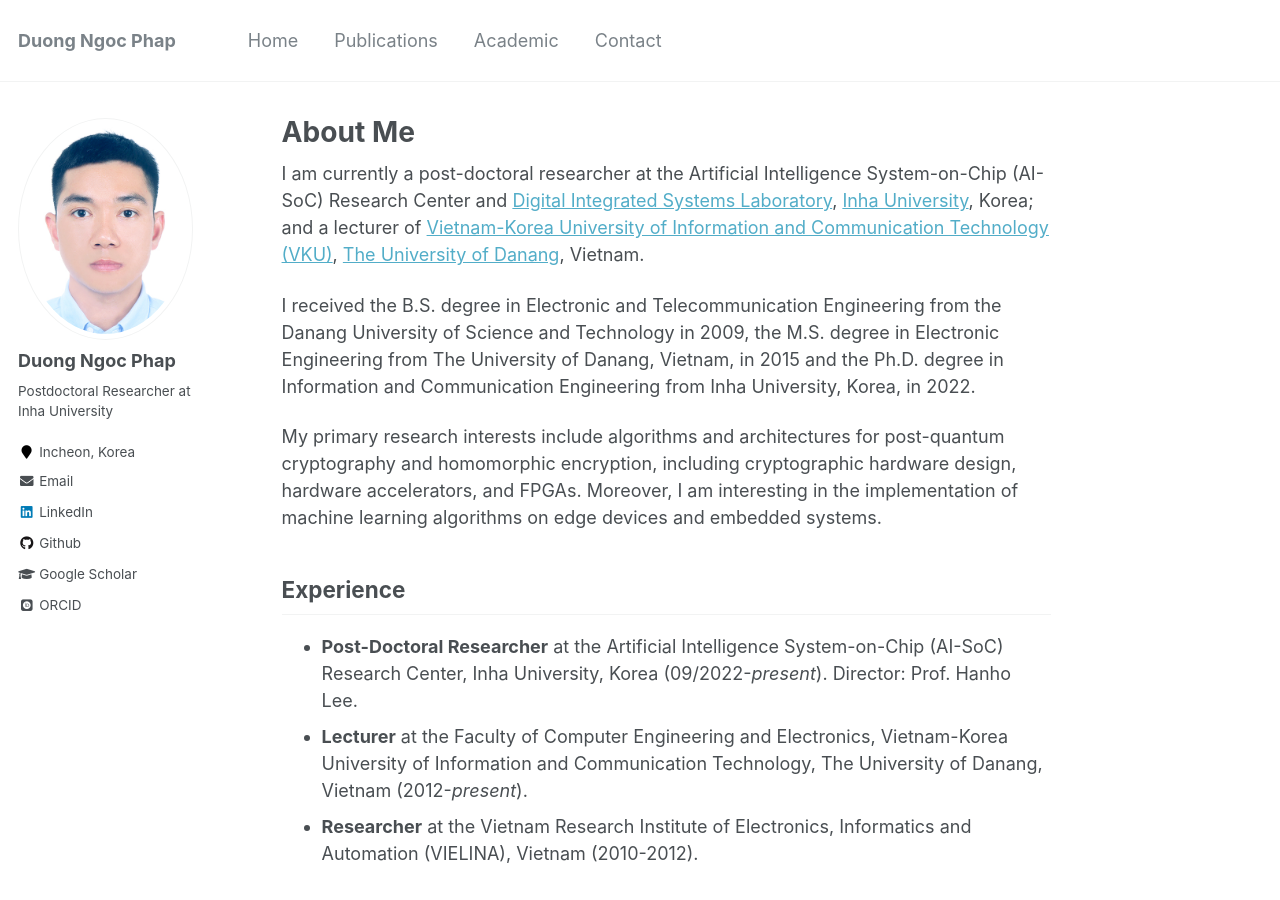
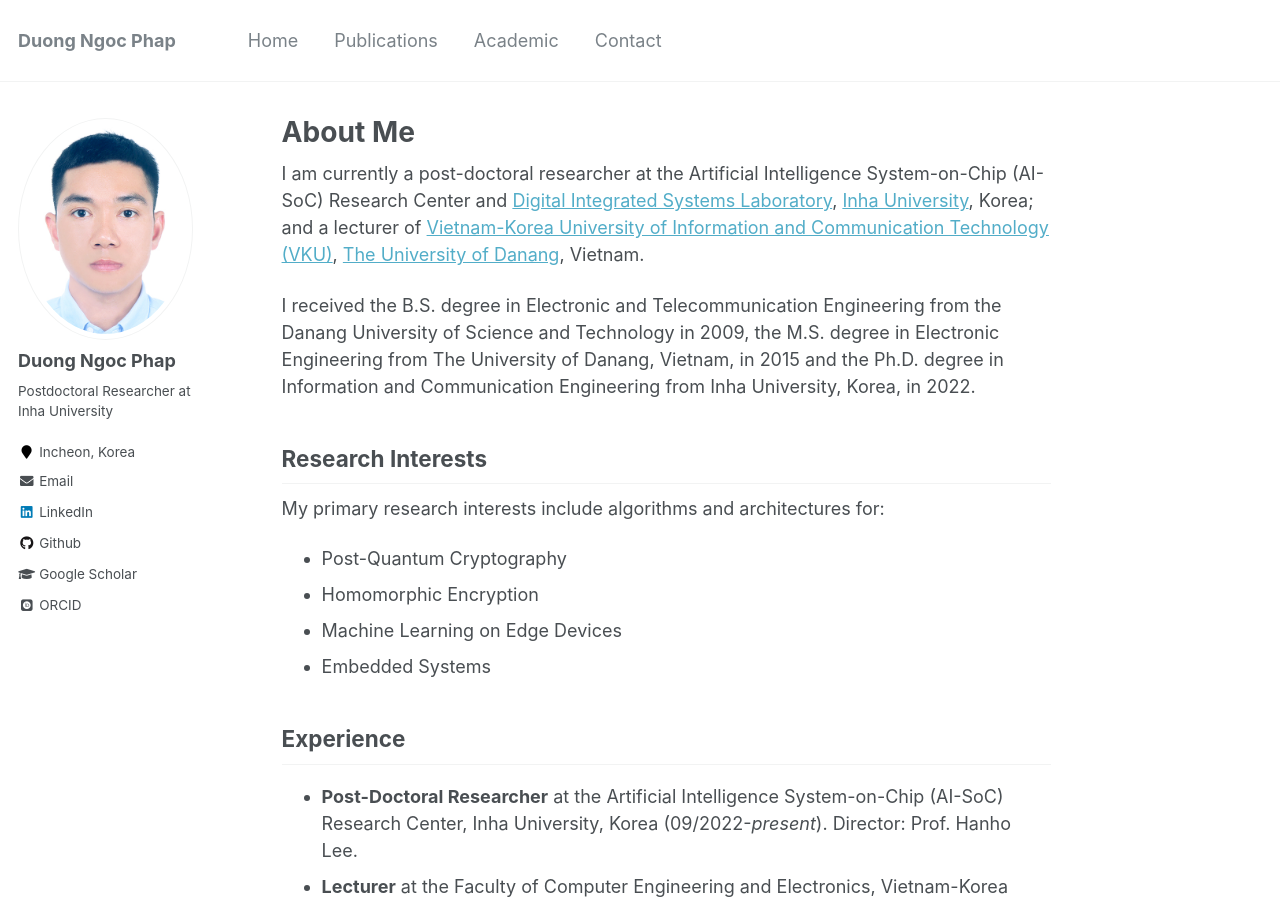
Before and after one commit to phapdn/phapdn.github.io, a Jekyll site: the page built from _pages/about.md, in a window 1280 px wide and 900 px high. Built offline with Jekyll 4.4.1, drawn with Linux system fonts in a browser that asks for light colours; some web fonts are replaced.

Commit message:
Update about.md

```diff
--- a/_pages/about.md
+++ b/_pages/about.md
@@ -11,7 +11,14 @@ I am currently a post-doctoral researcher at the Artificial Intelligence System-
 
 I received the B.S. degree in Electronic and Telecommunication Engineering from the Danang University of Science and Technology in 2009, the M.S. degree in Electronic Engineering from The University of Danang, Vietnam, in 2015 and the Ph.D. degree in Information and Communication Engineering from Inha University, Korea, in 2022.
 
-My primary research interests include algorithms and architectures for post-quantum cryptography and homomorphic encryption, including cryptographic hardware design, hardware accelerators, and FPGAs. Moreover, I am interesting in the implementation of machine learning algorithms on edge devices and embedded systems.
+## Research Interests
+
+My primary research interests include algorithms and architectures for:
+
+* Post-Quantum Cryptography
+* Homomorphic Encryption
+* Machine Learning on Edge Devices
+* Embedded Systems
 
 ## Experience
 
```
